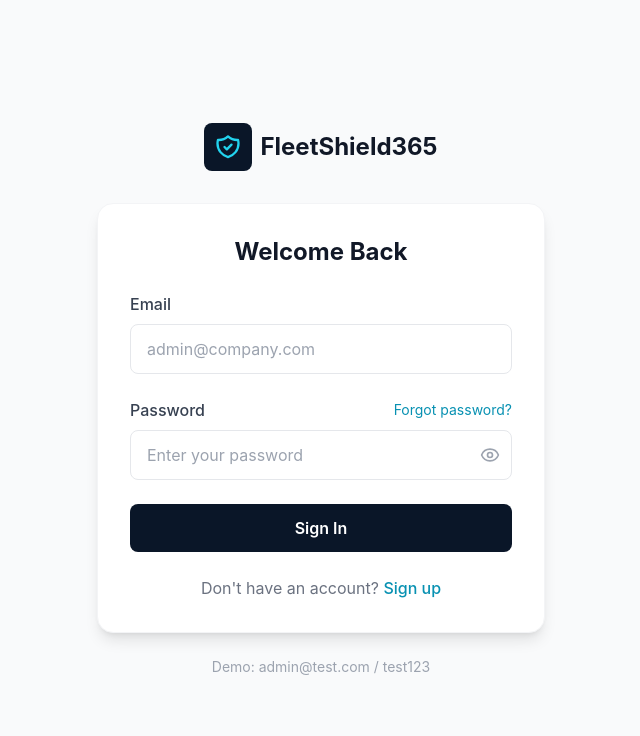
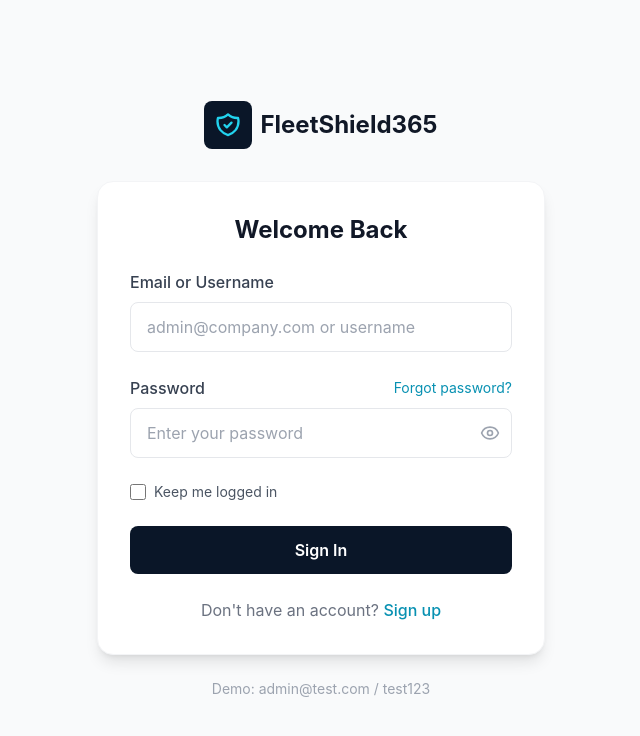
Before and after one commit to sam21-sketch/fleetshield365-website, a React (Create React App) app: page /login in a window 1280 px wide. Shown: the top 736 px of the page, without its empty margins (319-959 px from the left). Built offline with nearby package versions, Linux system fonts and the light colour scheme.

Commit message:
Add username login and remember me features to website

```diff
--- a/src/contexts/AuthContext.tsx
+++ b/src/contexts/AuthContext.tsx
@@ -31,7 +31,7 @@ interface AuthContextType {
   user: User | null;
   company: Company | null;
   loading: boolean;
-  login: (email: string, password: string) => Promise<void>;
+  login: (emailOrUsername: string, password: string, rememberMe?: boolean) => Promise<void>;
   register: (data: RegisterData) => Promise<{ checkout_url: string }>;
   logout: () => void;
   refreshCompany: () => Promise<void>;
@@ -65,8 +65,12 @@ export const AuthProvider: React.FC<{ children: ReactNode }> = ({ children }) =>
     }
   };
 
-  const login = async (email: string, password: string) => {
-    const response = await api.post('/auth/login', { email, password });
+  const login = async (emailOrUsername: string, password: string, rememberMe: boolean = false) => {
+    const response = await api.post('/auth/login', {
+      email: emailOrUsername,
+      password,
+      remember_me: rememberMe
+    });
     localStorage.setItem('token', response.data.access_token);
     await fetchUser();
   };
--- a/src/pages/LoginPage.tsx
+++ b/src/pages/LoginPage.tsx
@@ -6,11 +6,12 @@ import { Eye, EyeOff } from 'lucide-react';
 const LoginPage: React.FC = () => {
   const navigate = useNavigate();
   const { login } = useAuth();
-  const [email, setEmail] = useState('');
+  const [emailOrUsername, setEmailOrUsername] = useState('');
   const [password, setPassword] = useState('');
   const [error, setError] = useState('');
   const [loading, setLoading] = useState(false);
   const [showPassword, setShowPassword] = useState(false);
+  const [rememberMe, setRememberMe] = useState(false);
 
   const handleSubmit = async (e: React.FormEvent) => {
     e.preventDefault();
@@ -18,10 +19,10 @@ const LoginPage: React.FC = () => {
     setLoading(true);
 
     try {
-      await login(email, password);
+      await login(emailOrUsername, password, rememberMe);
       navigate('/dashboard');
     } catch (err: any) {
-      setError(err.response?.data?.detail || 'Invalid email or password');
+      setError(err.response?.data?.detail || 'Invalid credentials');
     } finally {
       setLoading(false);
     }
@@ -52,14 +53,14 @@ const LoginPage: React.FC = () => {
 
           <form onSubmit={handleSubmit} className="space-y-6">
             <div>
-              <label className="block text-gray-700 mb-2 font-medium" htmlFor="email">Email</label>
+              <label className="block text-gray-700 mb-2 font-medium" htmlFor="emailOrUsername">Email or Username</label>
               <input
-                type="email"
-                id="email"
-                value={email}
-                onChange={(e) => setEmail(e.target.value)}
+                type="text"
+                id="emailOrUsername"
+                value={emailOrUsername}
+                onChange={(e) => setEmailOrUsername(e.target.value)}
                 className="w-full border border-gray-200 rounded-lg px-4 py-3 text-gray-900 placeholder-gray-400 focus:outline-none focus:border-cyan-500 focus:ring-1 focus:ring-cyan-500 transition"
-                placeholder="admin@company.com"
+                placeholder="admin@company.com or username"
                 required
               />
             </div>
@@ -91,6 +92,19 @@ const LoginPage: React.FC = () => {
               </div>
             </div>
 
+            <div className="flex items-center">
+              <input
+                type="checkbox"
+                id="rememberMe"
+                checked={rememberMe}
+                onChange={(e) => setRememberMe(e.target.checked)}
+                className="w-4 h-4 text-cyan-600 border-gray-300 rounded focus:ring-cyan-500"
+              />
+              <label htmlFor="rememberMe" className="ml-2 text-gray-600 text-sm">
+                Keep me logged in
+              </label>
+            </div>
+
             <button
               type="submit"
               disabled={loading}
```
